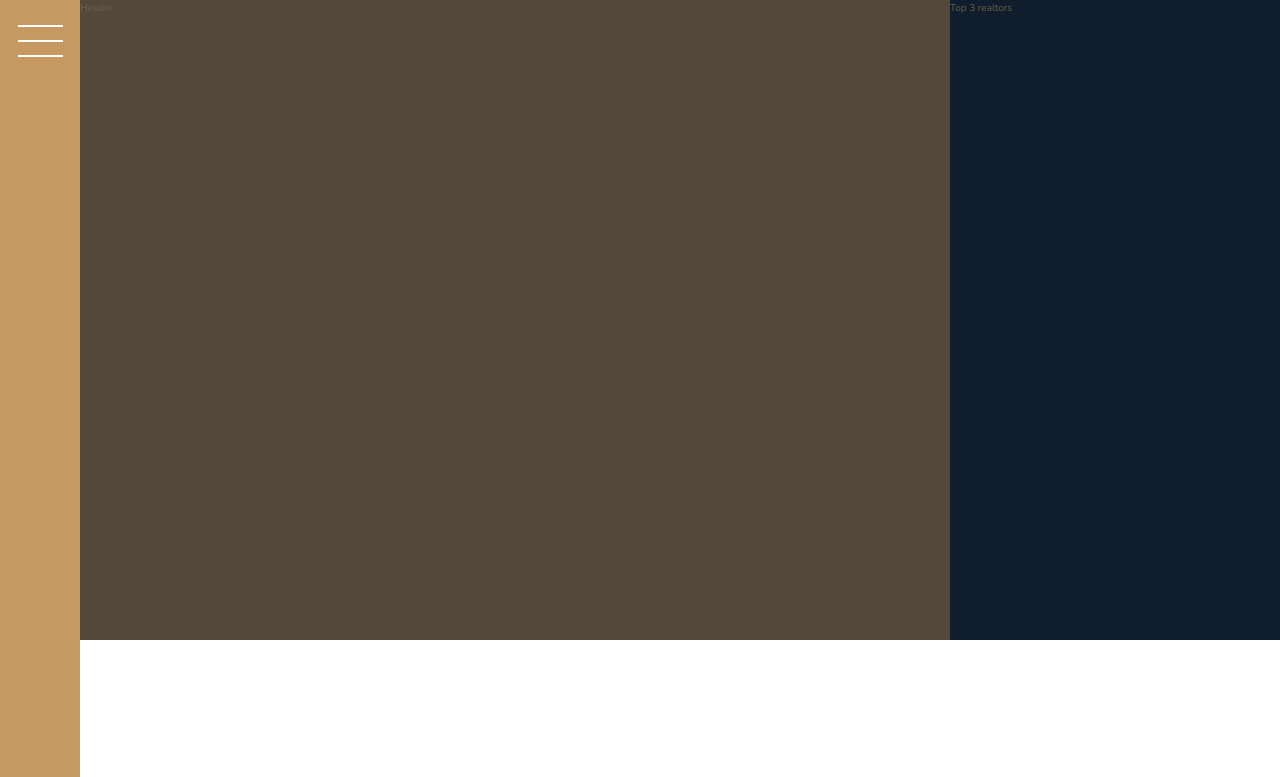
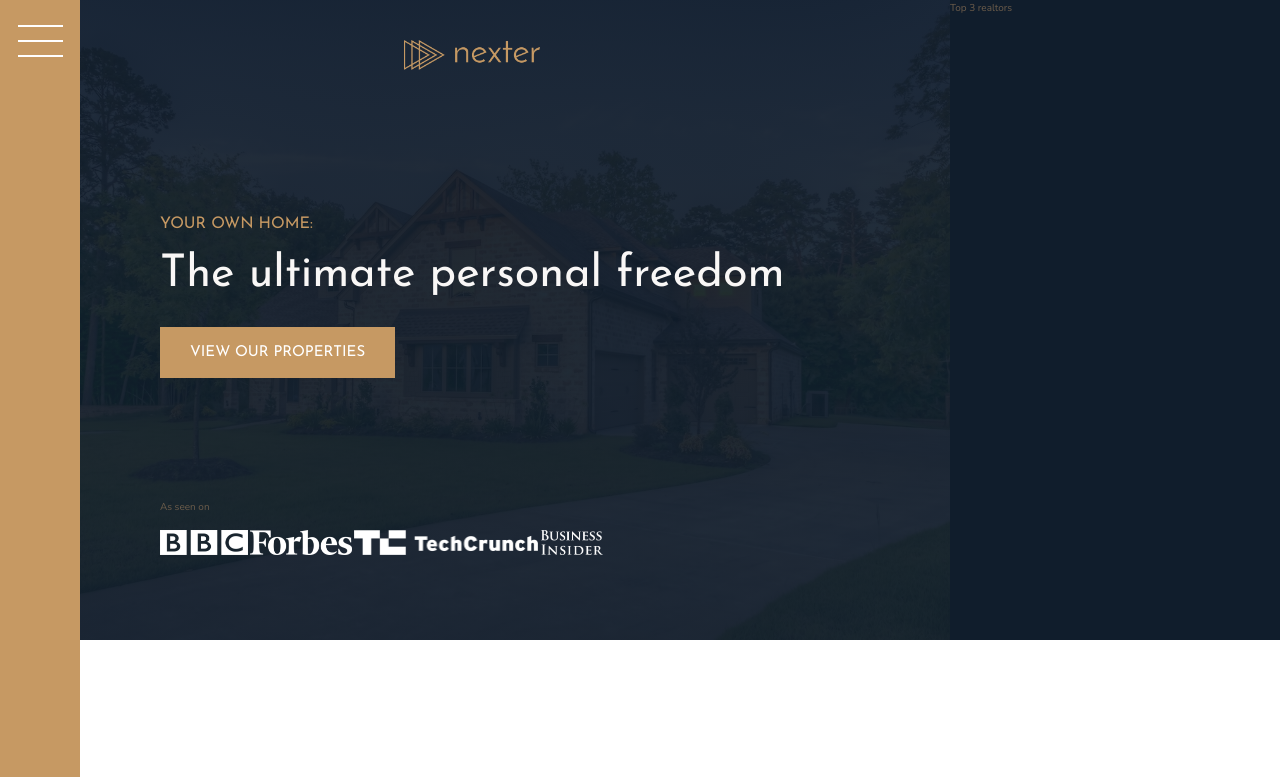
Before and after one commit to OzzyDm/nexter-page, a website: page index.html in a window 1280 px wide. Shown: the top 777 px of the page. Drawn offline with nearby package versions, Linux system fonts and the light colour scheme.

Commit message:
building header section

```diff
--- a/index.html
+++ b/index.html
@@ -16,7 +16,19 @@
   </head>
   <body class="container">
     <div class="sidebar"><button class="nav-btn"></button></div>
-    <header class="header">Header</header>
+    <header class="header">
+      <img src="img/logo.png" alt="nexter logo" class="header__logo" />
+      <h3 class="heading-3">Your own home:</h3>
+      <h1 class="heading-1">The ultimate personal freedom</h1>
+      <button class="btn header__btn">View our properties</button>
+      <div class="header__seenon-text">As seen on</div>
+      <div class="header__seenon-logos">
+        <img src="img/logo-bbc.png" alt="seen on logo 1" />
+        <img src="img/logo-forbes.png" alt="seen on logo 2" />
+        <img src="img/logo-techcrunch.png" alt="seen on logo 3" />
+        <img src="img/logo-bi.png" alt="seen on logo 4" />
+      </div>
+    </header>
     <div class="realtors">Top 3 realtors</div>
     <section class="features">
       <div class="feature">
--- a/sass/_header.scss
+++ b/sass/_header.scss
@@ -1,4 +1,36 @@
 .header {
   background-color: $color-grey-dark-1;
   grid-column: full-start/ col-end 6;
+  background-image: linear-gradient(
+      rgba($color-secondary, 0.93),
+      rgba($color-secondary, 0.93)
+    ),
+    url(../img/hero.jpeg);
+  background-size: cover;
+  background-position: center;
+  padding: 8rem;
+  padding-top: 4rem;
+
+  display: grid;
+  grid-template-rows: 1fr min-content 6rem 1fr;
+  grid-template-columns: max-content;
+  grid-row-gap: 1.5rem;
+
+  &__logo {
+    height: 3rem;
+    justify-self: center;
+  }
+  &__btn {
+    align-self: start;
+    justify-self: start;
+  }
+
+  &__seenon-text {
+  }
+
+  &__seenon-logos {
+    img {
+      height: 2.5rem;
+    }
+  }
 }
--- a/sass/_typography.scss
+++ b/sass/_typography.scss
@@ -5,6 +5,9 @@
 
 .heading-1 {
   @extend %heading;
+  font-size: 4.5rem;
+  color: $color-grey-light-1;
+  line-height: 1;
 }
 .heading-2 {
   @extend %heading;
```
Also changed, not shown: css/style.css.
